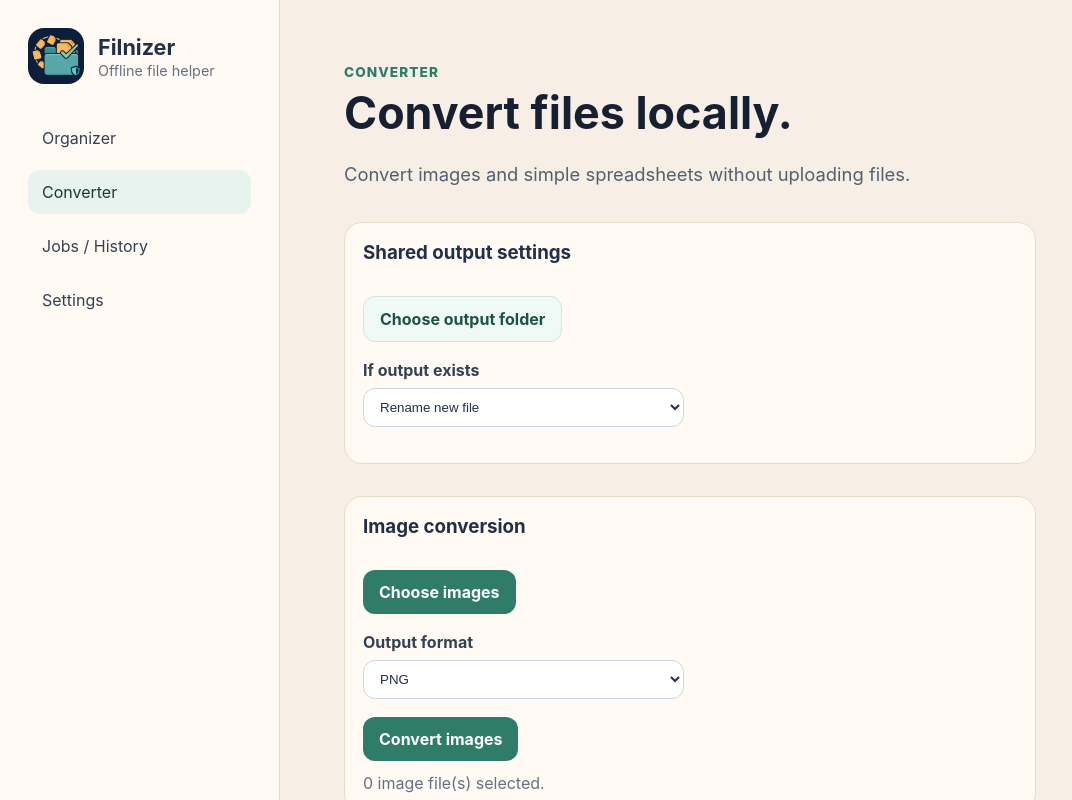
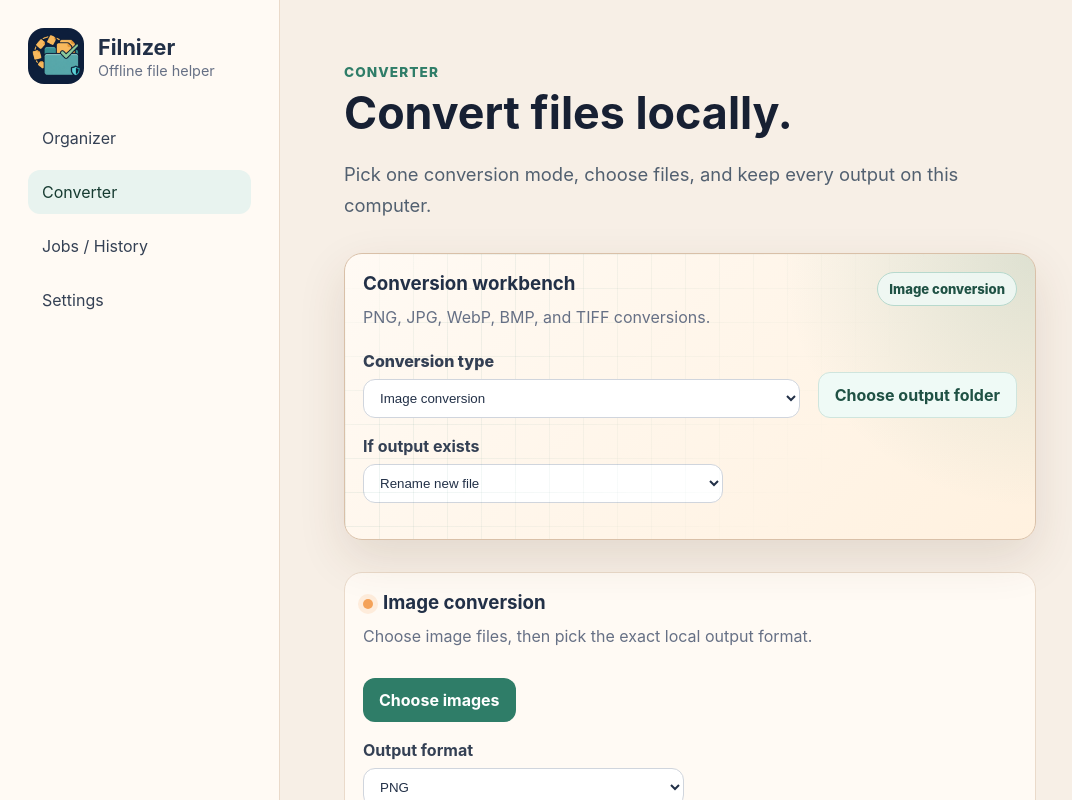
Before and after one commit to abdtirtayasa24/filnizer, a React (Vite) app: page / in a window 1280 px wide. Both pictures are taken after typing "Sample" into the empty fields and a click on the button "Converter". Shown: the top 800 px of the page, without its empty margins (0-1072 px from the left). Built offline with nearby package versions, Linux system fonts and the light colour scheme.

Commit message:
feat: simplify converter mode selection

```diff
--- a/src/features/converter/ConverterView.tsx
+++ b/src/features/converter/ConverterView.tsx
@@ -13,7 +13,47 @@ import {
   formatCommandError,
 } from "../../lib/tauri-client";
 
+type ConversionMode = "image" | "spreadsheet" | "media" | "pdf" | "markdown" | "office";
+
+const conversionModes: Array<{
+  value: ConversionMode;
+  label: string;
+  description: string;
+}> = [
+  {
+    value: "image",
+    label: "Image conversion",
+    description: "PNG, JPG, WebP, BMP, and TIFF conversions.",
+  },
+  {
+    value: "spreadsheet",
+    label: "Spreadsheet conversion",
+    description: "CSV to XLSX or XLSX back to CSV.",
+  },
+  {
+    value: "media",
+    label: "Media conversion",
+    description: "Audio/video outputs through app-local FFmpeg.",
+  },
+  {
+    value: "pdf",
+    label: "PDF conversion",
+    description: "Extract text or render PNG pages through app-local Pdfium.",
+  },
+  {
+    value: "markdown",
+    label: "Markdown-to-PDF",
+    description: "Create local PDFs from Markdown while rejecting remote URLs.",
+  },
+  {
+    value: "office",
+    label: "Office-to-PDF",
+    description: "Convert DOC, DOCX, or ODT through your local LibreOffice.",
+  },
+];
+
 export function ConverterView() {
+  const [selectedMode, setSelectedMode] = useState<ConversionMode>("image");
   const [imagePaths, setImagePaths] = useState<string[]>([]);
   const [spreadsheetPaths, setSpreadsheetPaths] = useState<string[]>([]);
   const [mediaPaths, setMediaPaths] = useState<string[]>([]);
@@ -29,6 +69,8 @@ export function ConverterView() {
   const [results, setResults] = useState<ConversionFileResult[]>([]);
   const [isConverting, setIsConverting] = useState(false);
   const [error, setError] = useState<string | null>(null);
+
+  const selectedModeDetails = conversionModes.find((mode) => mode.value === selectedMode) ?? conversionModes[0];
 
   async function chooseImages() {
     const selected = await chooseFiles("Images", [
@@ -193,41 +235,18 @@ export function ConverterView() {
     setError(null);
   }
 
+  function changeMode(mode: ConversionMode) {
+    setSelectedMode(mode);
+    resetResults();
+  }
+
+  function renderConversionPanel() {
+    switch (selectedMode) {
+      case "image":
         return (
-    <section className="content-panel" aria-labelledby="converter-heading">
-      <p className="eyebrow">Converter</p>
-      <h2 id="converter-heading">Convert files locally.</h2>
-      <p>Convert images and simple spreadsheets without uploading files.</p>
-
-      <div className="workflow-card converter-card">
-        <h3>Shared output settings</h3>
-        <div className="action-row">
-          <button
-            type="button"
-            className="secondary-button"
-            onClick={chooseOutputDirectory}
-          >
-            Choose output folder
-          </button>
-        </div>
-        <div className="converter-options">
-          <label>
-            If output exists
-            <select
-              value={conflictPolicy}
-              onChange={(event) => setConflictPolicy(event.currentTarget.value as ConflictPolicy)}
-            >
-              <option value="rename">Rename new file</option>
-              <option value="skip">Skip file</option>
-              <option value="overwrite">Overwrite</option>
-            </select>
-          </label>
-        </div>
-        {outputDirectory ? <p className="selected-path">{outputDirectory}</p> : null}
-      </div>
-
-      <div className="workflow-card converter-card">
+          <div className="workflow-card converter-card converter-active-card">
             <h3>Image conversion</h3>
+            <p>Choose image files, then pick the exact local output format.</p>
             <div className="action-row">
               <button type="button" className="primary-button" onClick={chooseImages}>
                 Choose images
@@ -258,9 +277,12 @@ export function ConverterView() {
             </button>
             <p>{imagePaths.length} image file(s) selected.</p>
           </div>
-
-      <div className="workflow-card converter-card">
+        );
+      case "spreadsheet":
+        return (
+          <div className="workflow-card converter-card converter-active-card">
             <h3>Spreadsheet conversion</h3>
+            <p>Move between CSV and XLSX without sending sheets anywhere.</p>
             <div className="action-row">
               <button type="button" className="primary-button" onClick={chooseSpreadsheets}>
                 Choose CSV/XLSX files
@@ -288,8 +310,10 @@ export function ConverterView() {
             </button>
             <p>{spreadsheetPaths.length} spreadsheet file(s) selected.</p>
           </div>
-
-      <div className="workflow-card converter-card">
+        );
+      case "media":
+        return (
+          <div className="workflow-card converter-card converter-active-card">
             <h3>Media conversion</h3>
             <p>Requires app-local FFmpeg. Missing FFmpeg is reported without downloading anything.</p>
             <div className="action-row">
@@ -321,8 +345,10 @@ export function ConverterView() {
             </button>
             <p>{mediaPaths.length} media file(s) selected.</p>
           </div>
-
-      <div className="workflow-card converter-card">
+        );
+      case "pdf":
+        return (
+          <div className="workflow-card converter-card converter-active-card">
             <h3>PDF conversion</h3>
             <p>Requires app-local Pdfium. Missing Pdfium is reported without downloading anything.</p>
             <div className="action-row">
@@ -352,8 +378,10 @@ export function ConverterView() {
             </button>
             <p>{pdfPaths.length} PDF file(s) selected.</p>
           </div>
-
-      <div className="workflow-card converter-card">
+        );
+      case "markdown":
+        return (
+          <div className="workflow-card converter-card converter-active-card">
             <h3>Markdown to PDF</h3>
             <p>Remote URLs are rejected so conversion stays offline.</p>
             <div className="action-row">
@@ -371,8 +399,10 @@ export function ConverterView() {
             </button>
             <p>{markdownPaths.length} Markdown file(s) selected.</p>
           </div>
-
-      <div className="workflow-card converter-card">
+        );
+      case "office":
+        return (
+          <div className="workflow-card converter-card converter-active-card">
             <h3>Office to PDF</h3>
             <p>Requires a local LibreOffice installation. Filnizer only detects it; it does not download it.</p>
             <div className="action-row">
@@ -390,6 +420,65 @@ export function ConverterView() {
             </button>
             <p>{officePaths.length} Office document(s) selected.</p>
           </div>
+        );
+    }
+  }
+
+  return (
+    <section className="content-panel" aria-labelledby="converter-heading">
+      <p className="eyebrow">Converter</p>
+      <h2 id="converter-heading">Convert files locally.</h2>
+      <p>Pick one conversion mode, choose files, and keep every output on this computer.</p>
+
+      <div className="workflow-card converter-card converter-workbench">
+        <div className="converter-workbench-header">
+          <div>
+            <h3>Conversion workbench</h3>
+            <p>{selectedModeDetails.description}</p>
+          </div>
+          <span className="converter-mode-badge">{selectedModeDetails.label}</span>
+        </div>
+
+        <div className="converter-mode-row">
+          <label className="converter-mode-select">
+            Conversion type
+            <select
+              value={selectedMode}
+              onChange={(event) => changeMode(event.currentTarget.value as ConversionMode)}
+            >
+              {conversionModes.map((mode) => (
+                <option key={mode.value} value={mode.value}>
+                  {mode.label}
+                </option>
+              ))}
+            </select>
+          </label>
+          <button
+            type="button"
+            className="secondary-button"
+            onClick={chooseOutputDirectory}
+          >
+            Choose output folder
+          </button>
+        </div>
+
+        <div className="converter-options converter-shared-options">
+          <label>
+            If output exists
+            <select
+              value={conflictPolicy}
+              onChange={(event) => setConflictPolicy(event.currentTarget.value as ConflictPolicy)}
+            >
+              <option value="rename">Rename new file</option>
+              <option value="skip">Skip file</option>
+              <option value="overwrite">Overwrite</option>
+            </select>
+          </label>
+        </div>
+        {outputDirectory ? <p className="selected-path">Output: {outputDirectory}</p> : null}
+      </div>
+
+      {renderConversionPanel()}
 
       {error ? <p className="inline-error">{error}</p> : null}
       {results.length > 0 ? (
--- a/src/styles.css
+++ b/src/styles.css
@@ -216,6 +216,75 @@ nav {
   margin-top: 32px;
 }
 
+.converter-workbench {
+  position: relative;
+  overflow: hidden;
+  border-color: #d9c0a8;
+  background:
+    radial-gradient(circle at top right, rgba(47, 125, 104, 0.16), transparent 34%),
+    linear-gradient(135deg, #fffaf4 0%, #fff1df 100%);
+  box-shadow: 0 18px 48px rgba(80, 52, 28, 0.12);
+}
+
+.converter-workbench::before {
+  position: absolute;
+  inset: 0;
+  pointer-events: none;
+  content: "";
+  background-image: linear-gradient(rgba(47, 125, 104, 0.08) 1px, transparent 1px),
+    linear-gradient(90deg, rgba(47, 125, 104, 0.08) 1px, transparent 1px);
+  background-size: 34px 34px;
+  mask-image: linear-gradient(120deg, transparent 0%, #000 18%, transparent 72%);
+}
+
+.converter-workbench-header,
+.converter-mode-row {
+  position: relative;
+  display: flex;
+  align-items: flex-start;
+  justify-content: space-between;
+  gap: 18px;
+}
+
+.converter-mode-badge {
+  flex: 0 0 auto;
+  padding: 8px 11px;
+  border: 1px solid #b7d9cd;
+  border-radius: 999px;
+  color: #1f5144;
+  background: rgba(239, 250, 246, 0.86);
+  font-size: 0.82rem;
+  font-weight: 800;
+}
+
+.converter-mode-row {
+  align-items: end;
+  margin-top: 24px;
+}
+
+.converter-mode-select {
+  display: grid;
+  flex: 1 1 360px;
+  gap: 8px;
+  color: #344054;
+  font-weight: 800;
+}
+
+.converter-active-card {
+  animation: converter-panel-in 180ms ease-out;
+}
+
+.converter-active-card h3::before {
+  display: inline-block;
+  width: 10px;
+  height: 10px;
+  margin-right: 10px;
+  border-radius: 999px;
+  background: #f4a259;
+  box-shadow: 0 0 0 5px rgba(244, 162, 89, 0.16);
+  content: "";
+}
+
 .converter-options {
   display: grid;
   grid-template-columns: repeat(2, minmax(0, 1fr));
@@ -230,9 +299,15 @@ nav {
   font-weight: 700;
 }
 
+.converter-shared-options {
+  grid-template-columns: minmax(220px, 1fr);
+  max-width: 360px;
+}
+
 .rule-form input,
 .rule-form select,
-.converter-options select {
+.converter-options select,
+.converter-mode-select select {
   min-width: 0;
   padding: 10px 12px;
   border: 1px solid #d0d5dd;
@@ -244,6 +319,18 @@ nav {
 .results-panel {
   max-width: none;
   margin-top: 18px;
+}
+
+@keyframes converter-panel-in {
+  from {
+    opacity: 0;
+    transform: translateY(8px) scale(0.99);
+  }
+
+  to {
+    opacity: 1;
+    transform: translateY(0) scale(1);
+  }
 }
 
 .result-block {
@@ -339,4 +426,14 @@ nav {
   .workflow-grid {
     grid-template-columns: 1fr;
   }
+
+  .converter-workbench-header,
+  .converter-mode-row {
+    align-items: stretch;
+    flex-direction: column;
+  }
+
+  .converter-mode-select {
+    flex-basis: auto;
+  }
 }
```
Lines whose indentation alone changed are shown as unchanged.
